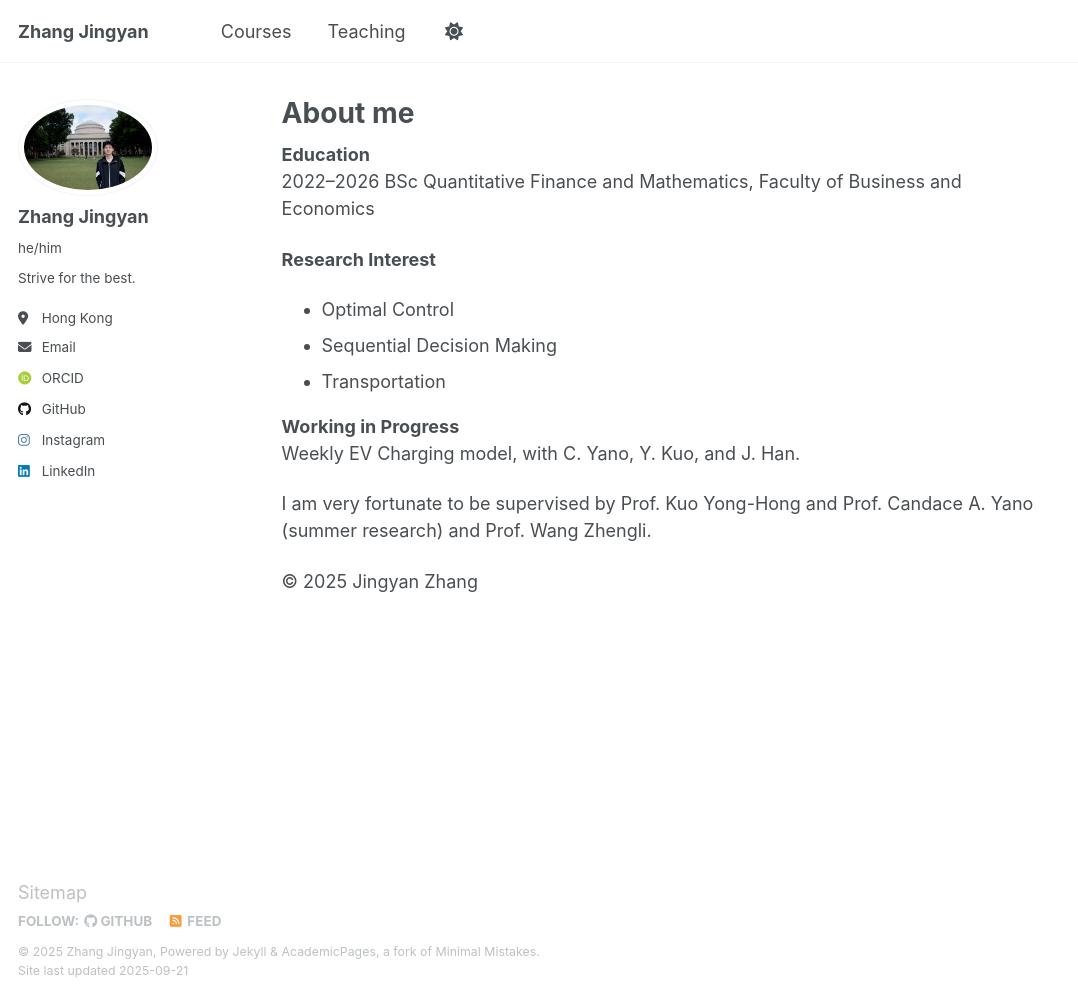
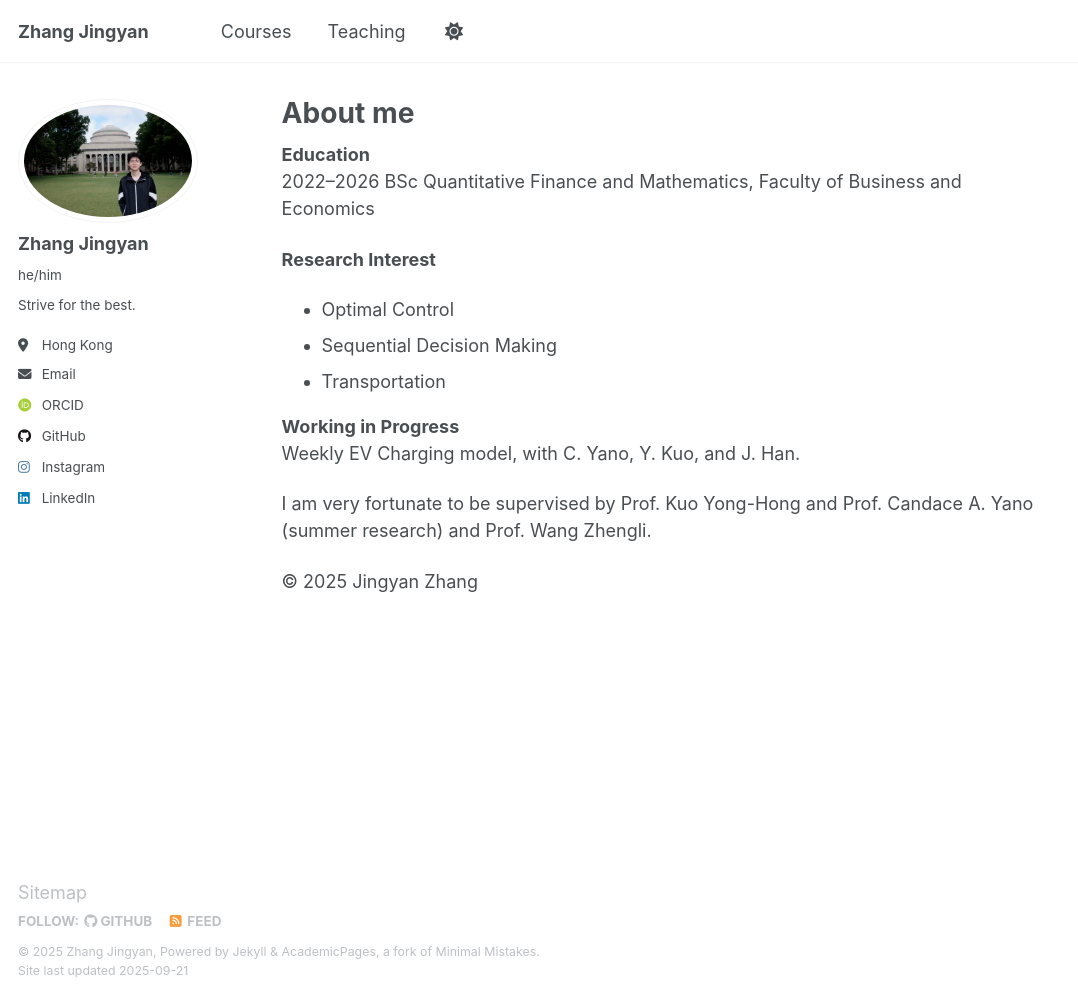
Before and after one commit to zjy-Felix/Felix, a Jekyll site: the page built from _pages/about.md, in a window 1280 px wide and 998 px high. Shown: the whole window, without its empty margins (0-1078 px from the left). Built offline with Jekyll 4.4.1, drawn with Linux system fonts in a browser that asks for light colours; some web fonts are replaced.

Commit message:
Update default.html

```diff
--- a/_layouts/default.html
+++ b/_layouts/default.html
@@ -14,7 +14,7 @@ layout: compress
     <style>
       /* 你的“左上角我的照片”大概率使用这个选择器 */
       .author__avatar img {
-        width: 140px;   /* 改这里：想多大就填多少，比如 120/140/160 */
+        width: 180px;   /* 改这里：想多大就填多少，比如 120/140/160 */
         height: auto;
         max-width: none;
       }
```
